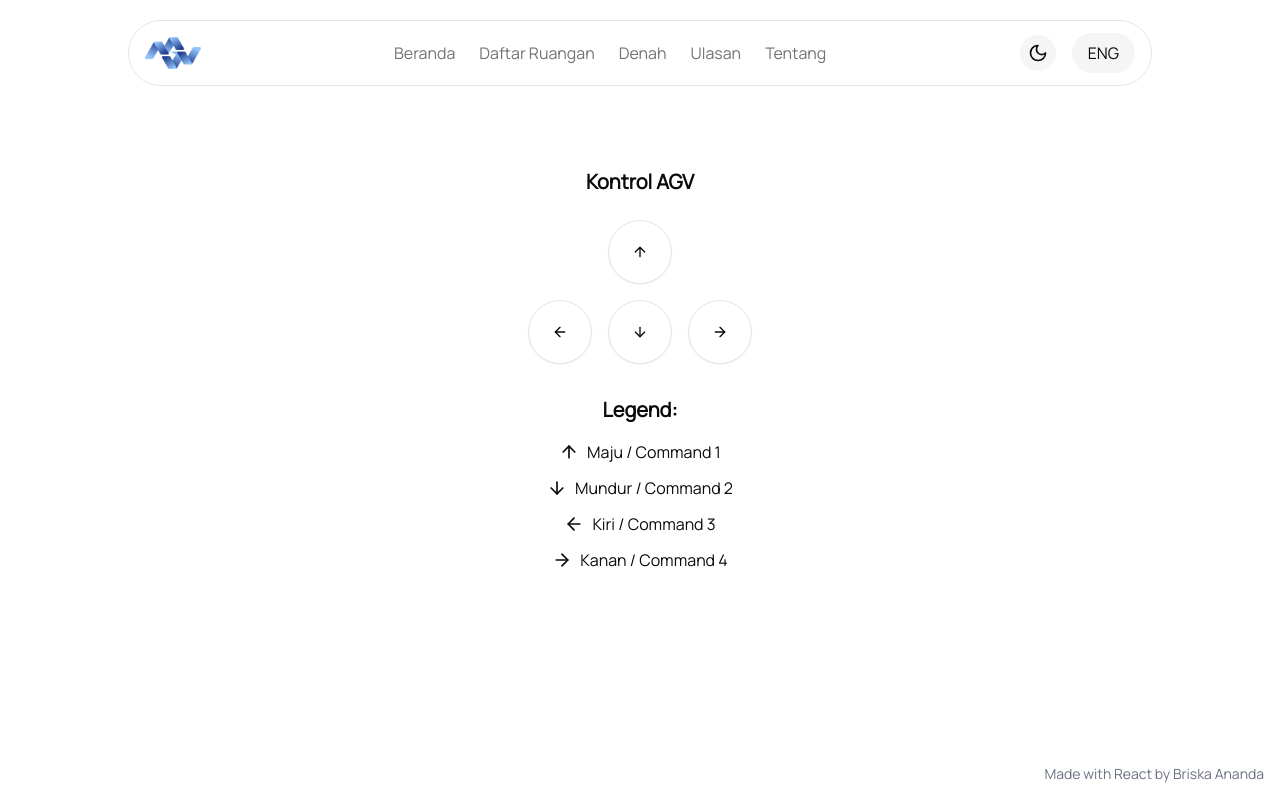
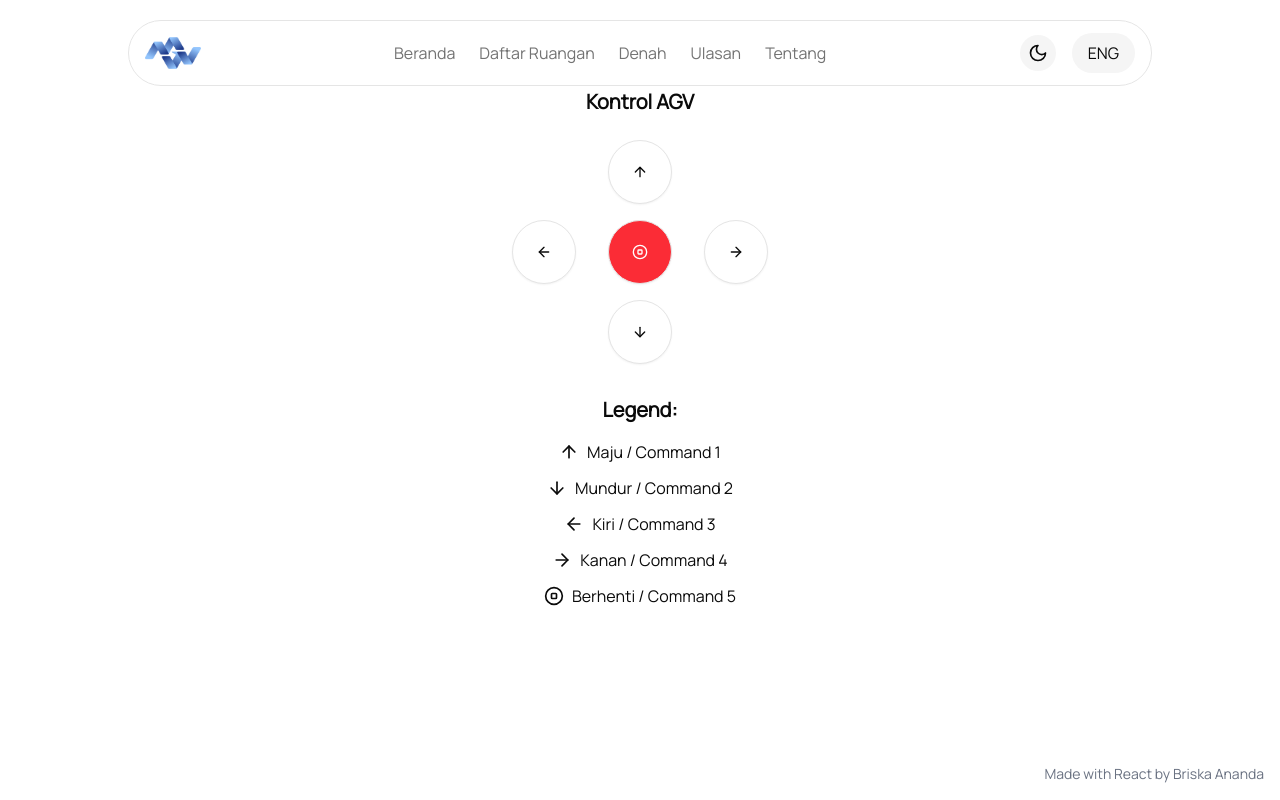
Before and after one commit to UNNESTech-UNNES/AGV-Navigation, a React (Vite) app in the folder frontend/: page /demo in a window 1280 px wide. Built offline with nearby package versions, Linux system fonts and the light colour scheme.

Commit message:
update control

```diff
--- a/frontend/dev-dist/sw.js
+++ b/frontend/dev-dist/sw.js
@@ -82,7 +82,7 @@ define(['./workbox-d9a5ed57'], (function (workbox) { 'use strict';
     "revision": "3ca0b8505b4bec776b69afdba2768812"
   }, {
     "url": "index.html",
-    "revision": "0.kup7of09lu8"
+    "revision": "0.dchs5erm29"
   }], {});
   workbox.cleanupOutdatedCaches();
   workbox.registerRoute(new workbox.NavigationRoute(workbox.createHandlerBoundToURL("index.html"), {
--- a/frontend/src/pages/demo/page.jsx
+++ b/frontend/src/pages/demo/page.jsx
@@ -1,5 +1,11 @@
 import React from "react";
-import { ArrowUp, ArrowDown, ArrowLeft, ArrowRight } from "lucide-react";
+import {
+  ArrowUp,
+  ArrowDown,
+  ArrowLeft,
+  ArrowRight,
+  StopCircle,
+} from "lucide-react";
 import { Button } from "@/components/ui/button";
 
 const firebaseURL =
@@ -27,9 +33,11 @@ const CommandControl = () => {
   };
 
   return (
-    <div className="p-6 text-center mt-36">
+    <div className="p-6 text-center mt-16">
       <h2 className="text-xl font-semibold mb-6">Kontrol AGV</h2>
-      <div className="flex justify-center gap-4">
+
+      {/* Susunan tombol dengan + dan Stop */}
+      <div className="flex justify-center gap-8 mb-4">
         <Button
           variant="outline"
           onClick={() => sendCommand(1)}
@@ -38,7 +46,7 @@ const CommandControl = () => {
           <ArrowUp size={24} />
         </Button>
       </div>
-      <div className="flex justify-center gap-4 mt-4">
+      <div className="flex justify-center items-center gap-8 mb-4">
         <Button
           variant="outline"
           onClick={() => sendCommand(3)}
@@ -46,12 +54,13 @@ const CommandControl = () => {
         >
           <ArrowLeft size={24} />
         </Button>
+        {/* Tombol Stop di tengah */}
         <Button
           variant="outline"
-          onClick={() => sendCommand(2)}
-          className="w-16 h-16 rounded-full flex items-center justify-center"
+          onClick={() => sendCommand(5)} // Perintah Stop
+          className="w-16 h-16 rounded-full flex items-center justify-center bg-red-500 text-white hover:bg-red-900 hover:text-white"
         >
-          <ArrowDown size={24} />
+          <StopCircle size={24} />
         </Button>
         <Button
           variant="outline"
@@ -59,6 +68,15 @@ const CommandControl = () => {
           className="w-16 h-16 rounded-full flex items-center justify-center"
         >
           <ArrowRight size={24} />
+        </Button>
+      </div>
+      <div className="flex justify-center gap-8">
+        <Button
+          variant="outline"
+          onClick={() => sendCommand(2)}
+          className="w-16 h-16 rounded-full flex items-center justify-center"
+        >
+          <ArrowDown size={24} />
         </Button>
       </div>
 
@@ -81,6 +99,10 @@ const CommandControl = () => {
             <ArrowRight size={20} />
             <span>Kanan / Command 4</span>
           </li>
+          <li className="flex items-center justify-center gap-2">
+            <StopCircle size={20} />
+            <span>Berhenti / Command 5</span>
+          </li>
         </ul>
       </div>
     </div>
```
